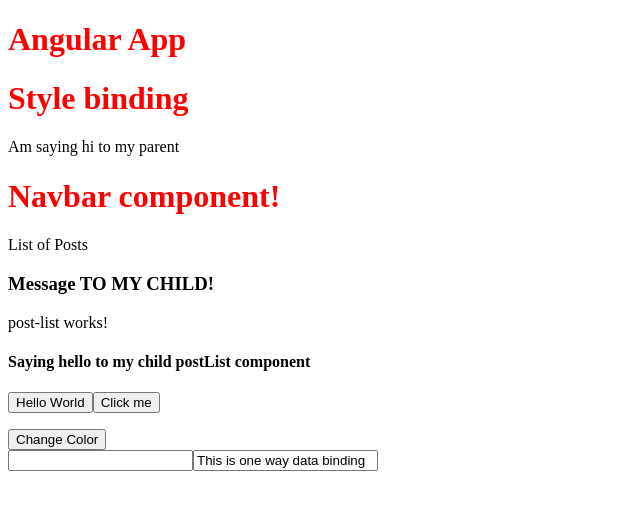
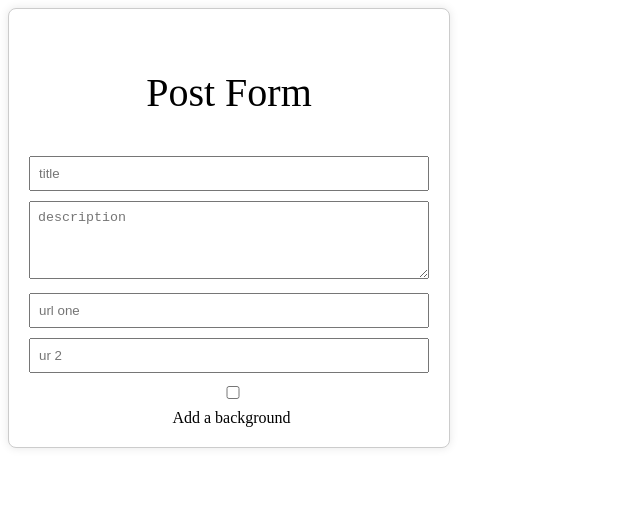
Before and after one commit to AzharAhmed-bot/angular-crash-course, an Angular app: page / in a window 1280 px wide. Shown: the top 510 px of the page, without its empty margins (0-640 px from the left). Built offline with nearby package versions, Linux system fonts and the light colour scheme.

Commit message:
✅ Did a simple post form

```diff
--- a/src/app/app.component.html
+++ b/src/app/app.component.html
@@ -1,10 +1,13 @@
 <!-- class binding to ccs -->
-<h1 [class.text-red]="bool">Angular App</h1>
+<!-- <h1 [class.text-red]="bool">Angular App</h1>
 <h1 [style.color]="bool ? 'red':'black'" >Style binding</h1>
-<p>{{message}}</p>
-<app-navbar></app-navbar>
+<p>{{message}}</p> -->
+
+
 <!-- You have to put this in order for the component to appear -->
-<app-post [fromParent]='parentMessage' (messageEvent)='receiveMessage($event)'></app-post>
+<!-- <app-post [fromParent]='parentMessage' (messageEvent)='receiveMessage($event)'></app-post> -->
+
+<app-post></app-post>
 
 <!-- Interpolation -->
 <p>{{fromChildOutPut}}</p>
@@ -12,14 +15,14 @@
 <!-- property binding -->
 <!-- <img [src]="imgUrl" alt="My image"> -->
 
-<button (click)="buttonClick()">Change Color</button><br>
+
 <!-- Event filtering -->
 
 <!-- Two way data binding using template variable-->
 <!-- <input type="text" (keyup.enter)="onKeyup(userName.value)" #userName> <br> -->
 
 <!-- Special syntax for 2 way data binding -->
-<input type="text"  [(ngModel)]="userName" (keyup.enter)="onKeyup( )">
+<!-- <input type="text"  [(ngModel)]="userName" (keyup.enter)="onKeyup( )"><br> -->
 
 <!-- One way data binding . We can only set data from component to view -->
-<input type="text" [value]="textValue" (keyup.enter)="onClick()">
+<!-- <input type="text" [value]="textValue" (keyup.enter)="onClick()"> -->
--- a/src/app/app.module.ts
+++ b/src/app/app.module.ts
@@ -4,14 +4,13 @@
 import { FormsModule } from '@angular/forms';
 import { AppRoutingModule } from './app-routing.module';
 import { AppComponent } from './app.component';
-import { NavbarComponent } from './navbar/navbar.component';
 import { PostComponent } from './post/post.component';
 import { PostListComponent } from  './post-list/post-list.component';
 
 @NgModule({
   declarations: [
     AppComponent,
-    NavbarComponent,
+
     PostComponent,
     PostListComponent,
 
--- a/src/app/navbar/navbar.component.css
+++ /dev/null
@@ -1,3 +0,0 @@
-h1{
-    color: red;
-}
--- a/src/app/navbar/navbar.component.html
+++ /dev/null
@@ -1 +0,0 @@
-<h1>Navbar component!</h1>
--- a/src/app/post-list/post-list.component.html
+++ b/src/app/post-list/post-list.component.html
@@ -1,4 +1 @@
 <p>post-list works!</p>
-<h4>{{fromPost}}</h4>
-
-<button (click)='onHello()'>Hello World</button>
--- a/src/app/post/post.component.css
+++ b/src/app/post/post.component.css
@@ -0,0 +1,25 @@
+.title{
+    font-size: 40px;
+}
+.container {
+    max-width: 400px;
+    padding: 20px;
+    text-align: center;
+    justify-content: center;
+    border: 1px solid #ccc;
+    border-radius: 8px;
+    background-color: white;
+    box-shadow: 0 0 10px rgba(0, 0, 0, 0.1);
+  }
+
+  /* Optional: Add some styling to the form elements */
+  input, textarea {
+    width: 100%;
+    margin-bottom: 10px;
+    padding: 8px;
+    box-sizing: border-box;
+  }
+
+  label {
+    margin-left: 5px;
+  }
--- a/src/app/post/post.component.html
+++ b/src/app/post/post.component.html
@@ -1,6 +1,20 @@
-<p>{{title}}</p>
-<h3>{{fromParent}}</h3>
+<div class="container" (keyup.enter)="handleSubmit()">
+    <p class="title">{{title}}</p>
+    <input type="text" placeholder="title" [(ngModel)]="myTitle"><br>
+    <textarea rows="4" cols="50" placeholder="description" [(ngModel)]="myDescription"></textarea><br>
+    <input type="url" placeholder="url one" [(ngModel)]="url1"><br>
+    <input type="url" placeholder="ur 2" [(ngModel)]="url2"><br>
+    <div>
+      <input type="checkbox"  id="checkbox" (click)="handleBgChange()">
+      <label for="checkbox" (click)="handleBgChange()">Add a background</label>
+    </div>
 
-<app-post-list [fromPost]="message" (messageEvent)="receiveMessage($event)"></app-post-list>
 
-<button (click)='sendMessage()'>Click me </button>
+  </div>
+
+  <h1 [style.backgroundColor]="check ? 'yellow':'white'">{{myTitle}}</h1>
+  <h3>{{myDescription}}</h3>
+
+  <img [src]="url1" alt="">
+  <a [href]="url2" target="_blank" [style.display]="url2 ? 'block' : 'none' ">My Details</a>
+  <p></p>
--- a/src/app/post/post.component.ts
+++ b/src/app/post/post.component.ts
@@ -7,11 +7,14 @@
 })
 
 export class PostComponent   {
-  title:string="List of Posts";
-  messagePost:string="Hello from my Post";
-  message:string="Saying hello to my child postList component";
-  childMessage:string="Am saying hi to my parent";
-  outPutChildMessage:string="Am trying to use the output and event emittor";
+  title:string="Post Form";
+  myTitle:any;
+  myDescription:any;
+  url1:any;
+  url2:any;
+  check:boolean=false;
+
+
 
 
   @Input() fromParent:string | undefined;
@@ -22,12 +25,24 @@
 
   constructor(){}
 
-
-  sendMessage(){
-    this.messageEvent.emit(this.outPutChildMessage)
+  handleBgChange(){
+    this.check = !this.check;
   }
 
-  receiveMessage($event:any){
-    console.log($event);
+  handleSubmit(){
+    console.log(this.myTitle)
+    console.log(this.myDescription)
+    console.log(this.url1)
+    console.log(this.url2)
+    console.log(this.check)
   }
+
+
+  // sendMessage(){
+  //   this.messageEvent.emit(this.outPutChildMessage)
+  // }
+
+  // receiveMessage($event:any){
+  //   console.log($event);
+  // }
 }
```
Also changed, not shown: src/app/navbar/navbar.component.ts (deleted, +0 -10 lines), 1 other file (tests, documents, lock files or other folders).
